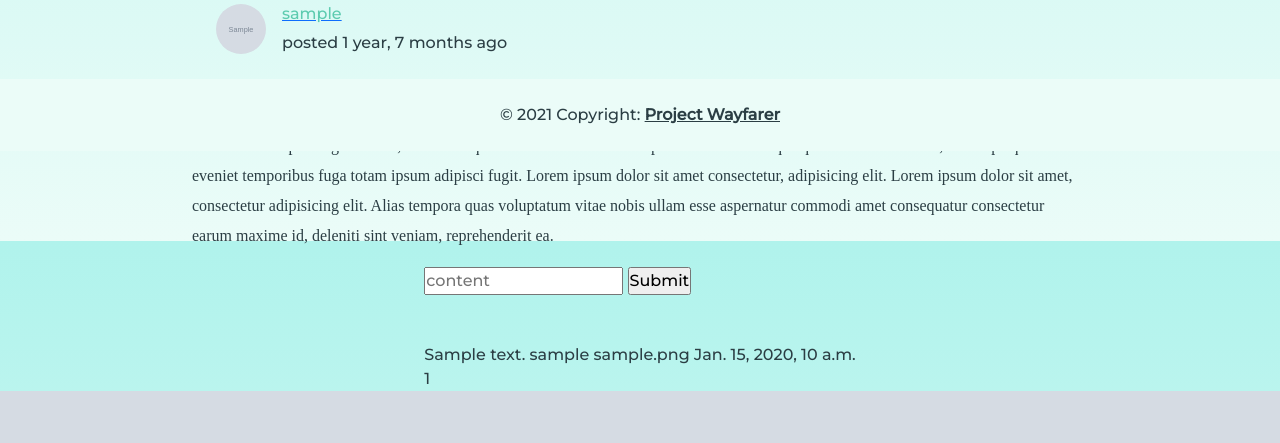
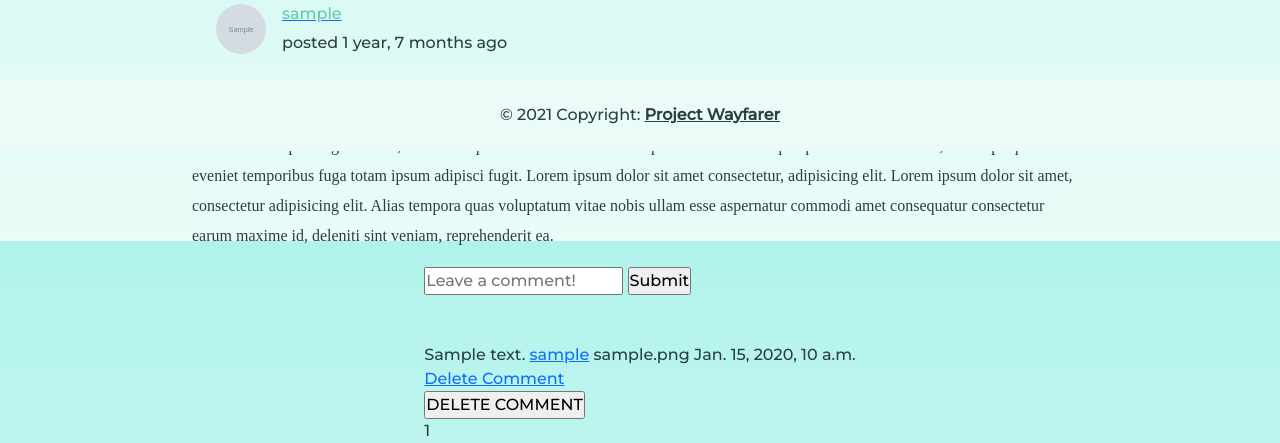
Before and after one commit to brianhung7/project-wayfare, a Django app: page /posts/1/ in a window 1280 px wide. Shown: the part 649-1092 px from the top of the page. Before the commit the page ends 1040 px from the top, so only its background shows below. Run offline with Django 3.2, Linux system fonts and the light colour scheme; tables that the repository leaves empty hold one stand-in row (values such as "Sample post"); grey boxes marked "Sample" are stand-in pictures; some libraries are stand-ins or nearby versions; some web fonts are replaced.

Commit message:
Limiter for new comment, delete buttons

```diff
--- a/main_app/templates/post_detail.html
+++ b/main_app/templates/post_detail.html
@@ -32,20 +32,24 @@
         <div>
                 <form class="mb-5" action="{% url 'comment_create' post.pk %}" method="post">
                 {% csrf_token %}
-                          <input
-            class="input"
-            type="text"
-            name="content"
-            placeholder="content"
-            required
-          />
+                          <input class="input" type="text" name="content" placeholder="Leave a comment!" maxlength="1000" required />
                 {% comment %} <input type="hidden" value=> {% endcomment %}
                 <input type="submit" value="Submit">
                 </form>
 
                 {% for post_comment in post_comments %}
                    <div>
-                     {{post_comment.content}} {{post_comment.user}} {{post_comment.user.profile.avatar}} {{post_comment.created_at}}
+                     {{post_comment.content}}
+                     <a href="{% url 'profile_view_other' post_comment.user.profile.pk%}">{{post_comment.user}}</a>
+                     {{post_comment.user.profile.avatar}}
+                     {{post_comment.created_at}}
+                    </div>
+                    <div>
+                        <a href="{% url 'comment_delete' post.pk post_comment.pk%}">Delete Comment</a>
+                        <form action="{% url 'comment_delete' post.pk post_comment.pk%}" method="POST">
+                        {% csrf_token %}
+                        <input type="submit" value="DELETE COMMENT">
+                        </form>
                     </div>
                 {% endfor %}
                 <div>{{post_comments_count}}</div>
--- a/main_app/views.py
+++ b/main_app/views.py
@@ -264,7 +264,7 @@ class CommentCreate(View):
 @method_decorator(login_required, name='dispatch')
 class CommentDelete(View):
     success_url = "/cities/"
-    def get(self,request,pk,comment_pk):
+    def post(self,request,pk,comment_pk):
         # delete_query = request.GET.get('delete_query')
 
         # if delete_query == "remove":
```
